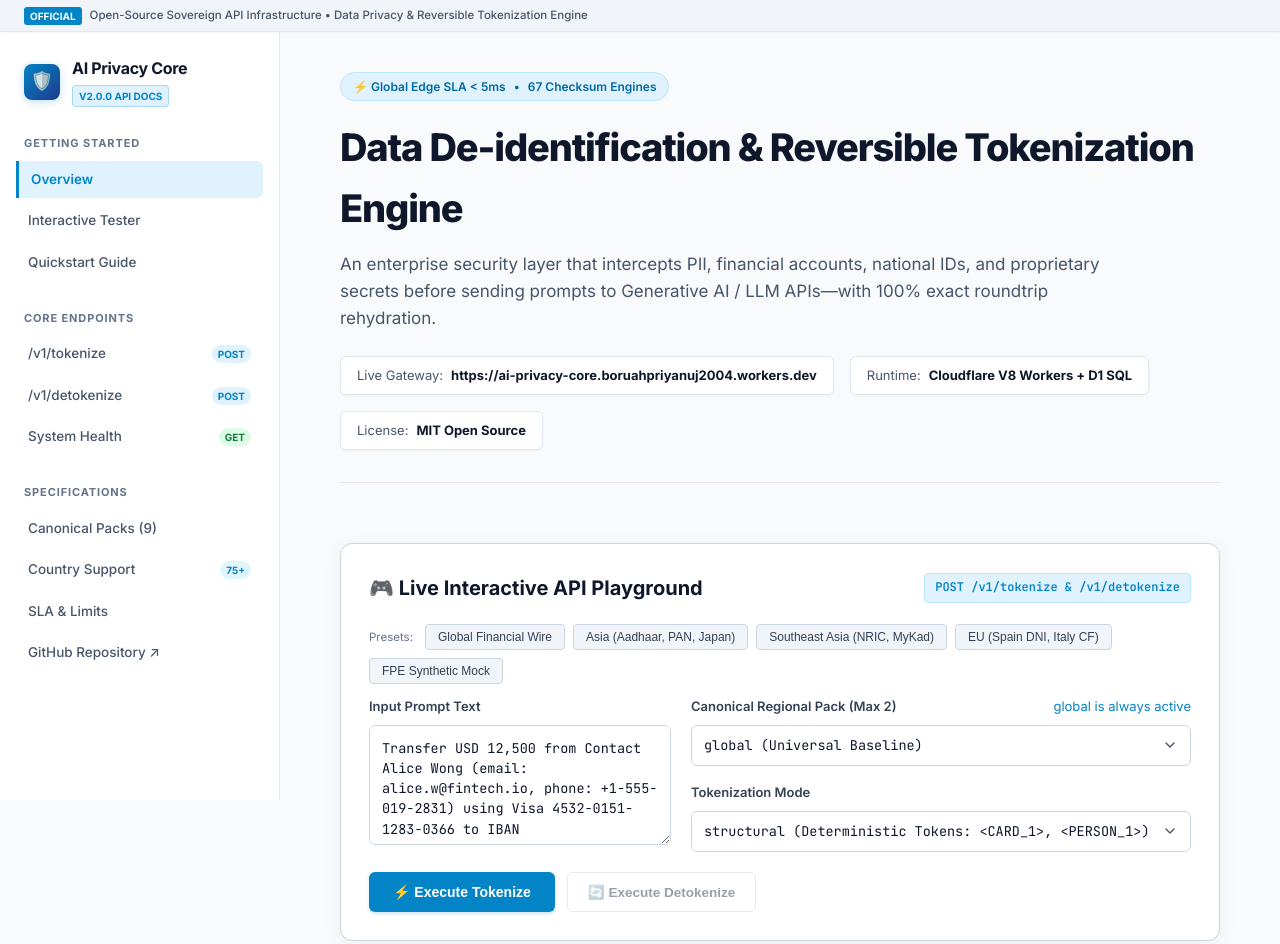
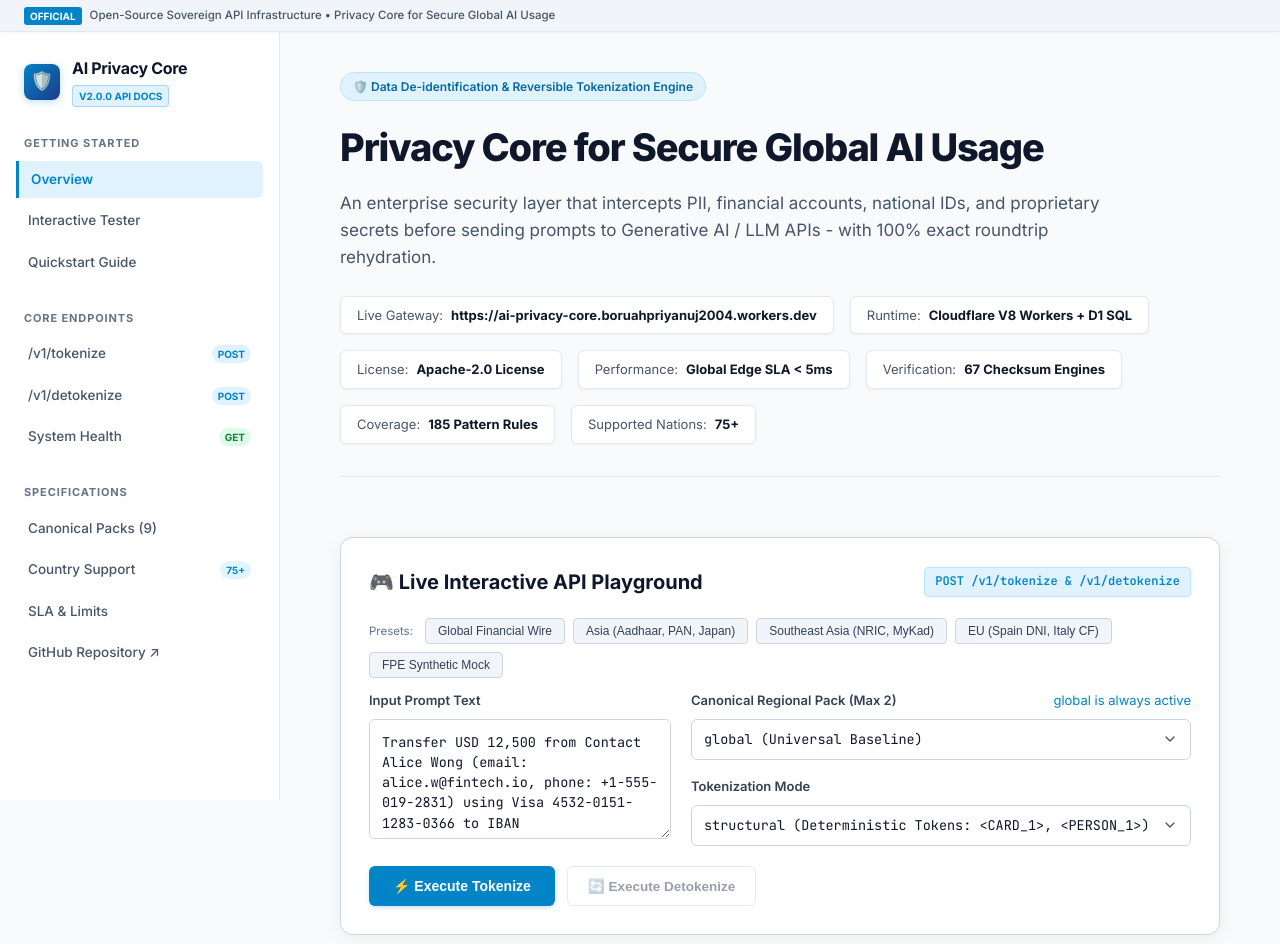
Before and after one commit to PriyanujBoruah/AI-Privacy-Core, a website: page docs/index.html in a window 1280 px wide. Shown: the top 944 px of the page. Drawn offline with Linux system fonts and the light colour scheme.

Commit message:
Add files via upload

```diff
--- a/docs/index.html
+++ b/docs/index.html
@@ -3,7 +3,7 @@
 <head>
   <meta charset="UTF-8">
   <meta name="viewport" content="width=device-width, initial-scale=1.0">
-  <title>AI Privacy Core — Enterprise Data De-Identification & Reversible Tokenization Engine</title>
+  <title>AI Privacy Core - Enterprise Data De-Identification & Reversible Tokenization Engine</title>
   <meta name="description" content="Sub-5ms Edge-native Data De-identification & Reversible Tokenization Engine for Generative AI, LLM Pipelines, and Enterprise Data Workflows.">
   <link rel="preconnect" href="https://fonts.googleapis.com">
   <link rel="preconnect" href="https://fonts.gstatic.com" crossorigin>
@@ -781,7 +781,7 @@
 <!-- Government Official Header Banner -->
 <div class="gov-banner">
   <span class="gov-tag">Official</span>
-  <span>Open-Source Sovereign API Infrastructure • Data Privacy &amp; Reversible Tokenization Engine</span>
+  <span>Open-Source Sovereign API Infrastructure • Privacy Core for Secure Global AI Usage</span>
 </div>
 
 <div class="app-container">
@@ -835,13 +835,11 @@
     <!-- Hero -->
     <header class="hero" id="overview">
       <div class="hero-eyebrow">
-        <span>⚡ Global Edge SLA &lt; 5ms</span>
-        <span>•</span>
-        <span>67 Checksum Engines</span>
+        <span>🛡️ Data De-identification &amp; Reversible Tokenization Engine</span>
       </div>
-      <h1>Data De-identification & Reversible Tokenization Engine</h1>
+      <h1>Privacy Core for Secure Global AI Usage</h1>
       <p>
-        An enterprise security layer that intercepts PII, financial accounts, national IDs, and proprietary secrets before sending prompts to Generative AI / LLM APIs—with 100% exact roundtrip rehydration.
+        An enterprise security layer that intercepts PII, financial accounts, national IDs, and proprietary secrets before sending prompts to Generative AI / LLM APIs - with 100% exact roundtrip rehydration.
       </p>
 
       <div class="hero-meta">
@@ -855,7 +853,23 @@
         </div>
         <div class="meta-pill">
           <span>License:</span>
-          <strong>MIT Open Source</strong>
+          <strong>Apache-2.0 License</strong>
+        </div>
+        <div class="meta-pill">
+          <span>Performance:</span>
+          <strong>Global Edge SLA &lt; 5ms</strong>
+        </div>
+        <div class="meta-pill">
+          <span>Verification:</span>
+          <strong>67 Checksum Engines</strong>
+        </div>
+        <div class="meta-pill">
+          <span>Coverage:</span>
+          <strong>185 Pattern Rules</strong>
+        </div>
+        <div class="meta-pill">
+          <span>Supported Nations:</span>
+          <strong>75+</strong>
         </div>
       </div>
     </header>
@@ -1142,7 +1156,7 @@
         <div class="pack-card">
           <div class="pack-id">
             <span>global</span>
-            <span class="pack-count">Universal</span>
+            <span class="pack-count">Global</span>
           </div>
           <div class="pack-name">Universal Baseline</div>
           <div class="pack-desc">Always active. Luhn Cards (Visa, MC, Amex), Mod-97 IBANs, SWIFT/BIC, BTC, ETH, IPv4/IPv6, API Keys, Emails, Phones.</div>
@@ -1169,7 +1183,7 @@
         <div class="pack-card">
           <div class="pack-id">
             <span>north_america</span>
-            <span class="pack-count">4 Sovereign</span>
+            <span class="pack-count">4 Nations</span>
           </div>
           <div class="pack-name">North America</div>
           <div class="pack-desc">US SSN &amp; ABA Routing (Fed Mod-10), Medicare MBI, Canada SIN &amp; OHIP (Luhn), Mexico CURP, RFC &amp; NSS, Dominican Republic Cédula.</div>
@@ -1187,7 +1201,7 @@
         <div class="pack-card">
           <div class="pack-id">
             <span>european_union</span>
-            <span class="pack-count">EU-27</span>
+            <span class="pack-count">27 Nations</span>
           </div>
           <div class="pack-name">European Union</div>
           <div class="pack-desc">Spain DNI (Mod-23), Italy Codice Fiscale (Mod-26), Poland PESEL &amp; NIP, Netherlands BSN (Elfproef), Belgium RRN (Mod-97), Sweden PIN.</div>
@@ -1196,7 +1210,7 @@
         <div class="pack-card">
           <div class="pack-id">
             <span>europe_non_eu</span>
-            <span class="pack-count">Non-EU</span>
+            <span class="pack-count">6 Nations</span>
           </div>
           <div class="pack-name">Europe Non-EU &amp; Nordic</div>
           <div class="pack-desc">UK NHS (Mod-11) &amp; NINO, Swiss AHV (EAN-13) &amp; UID, Norway Fødselsnummer (Dual Mod-11), Iceland Kennitala, Ukraine IPN, Balkan JMBG.</div>
@@ -1205,7 +1219,7 @@
         <div class="pack-card">
           <div class="pack-id">
             <span>africa</span>
-            <span class="pack-count">Pan-Africa</span>
+            <span class="pack-count">7 Nations</span>
           </div>
           <div class="pack-name">Africa</div>
           <div class="pack-desc">South Africa ID (Luhn), Egypt National ID, Rwanda National ID (16 digits), Kenya KRA PIN, Ghana Card, Uganda NIN, Tanzania NIDA.</div>
@@ -1214,7 +1228,7 @@
         <div class="pack-card">
           <div class="pack-id">
             <span>oceania</span>
-            <span class="pack-count">Oceania</span>
+            <span class="pack-count">2 Nations</span>
           </div>
           <div class="pack-name">Oceania</div>
           <div class="pack-desc">Australia Tax File Number TFN (Mod-11), Medicare Card (Mod-10), Australian Business Number ABN (Mod-89).</div>
@@ -1240,8 +1254,8 @@
           <div style="font-size: 13px; color: var(--text-muted); margin-top: 4px;">Algorithmic Checksum Engines</div>
         </div>
         <div style="background: var(--bg-surface); border: 1px solid var(--border); border-radius: 8px; padding: 18px; text-align: center;">
-          <div style="font-size: 32px; font-weight: 800; color: var(--accent-purple);">200+</div>
-          <div style="font-size: 13px; color: var(--text-muted); margin-top: 4px;">Global Countries for IBAN / Cards</div>
+          <div style="font-size: 32px; font-weight: 800; color: var(--accent-purple);">185</div>
+          <div style="font-size: 13px; color: var(--text-muted); margin-top: 4px;">Pattern Rules</div>
         </div>
         <div style="background: var(--bg-surface); border: 1px solid var(--border); border-radius: 8px; padding: 18px; text-align: center;">
           <div style="font-size: 32px; font-weight: 800; color: var(--accent-amber);">&lt; 5 ms</div>
@@ -1722,7 +1736,7 @@
     <!-- Footer -->
     <footer>
       <div>
-        Open Source AI Privacy Infrastructure • MIT License
+        Open Source AI Privacy Infrastructure • Apache-2.0 License
       </div>
       <div>
         <a href="https://github.com/PriyanujBoruah/AI-Privacy-Core" target="_blank">View on GitHub</a>
```
